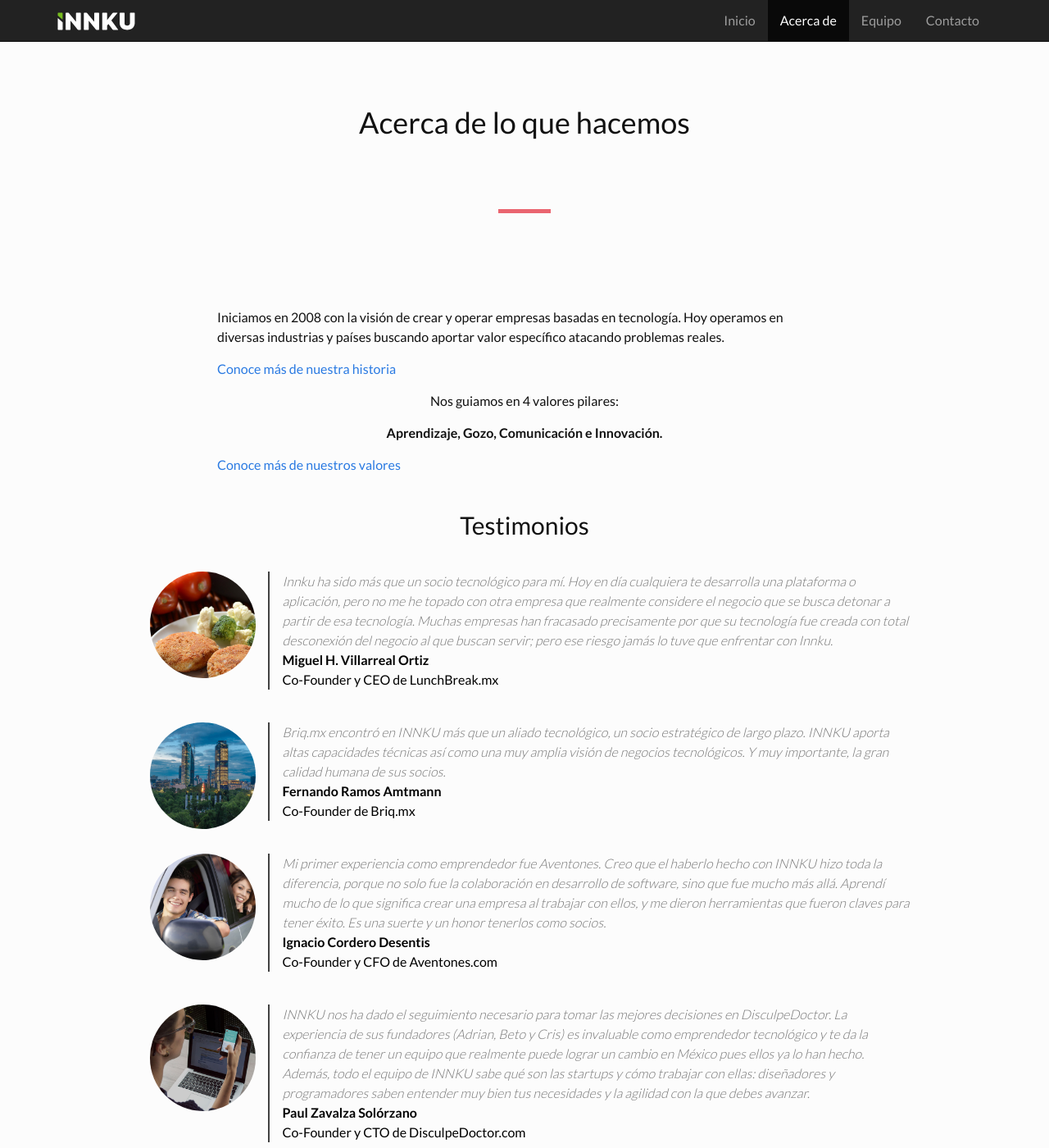
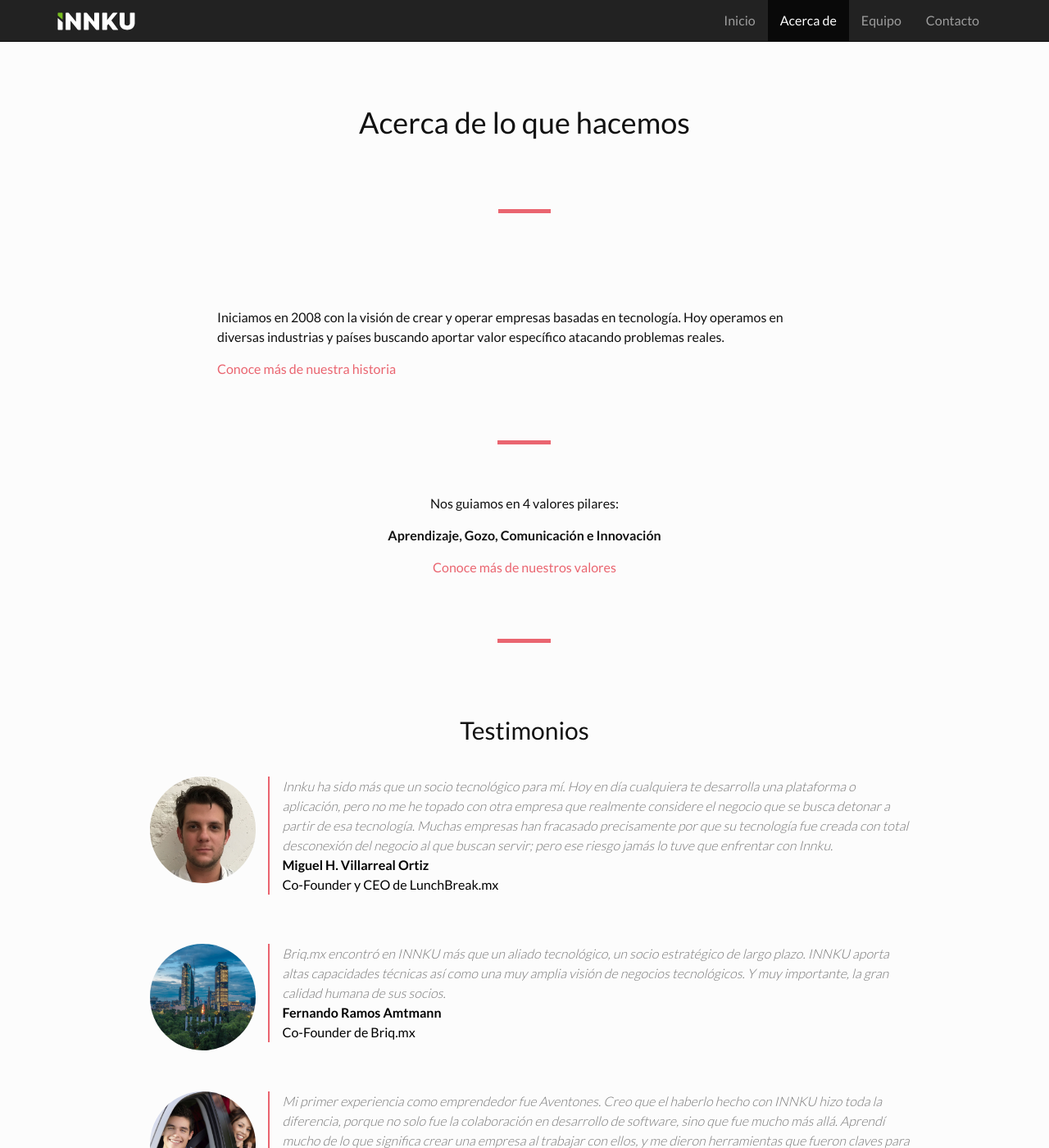
Before and after one commit to innku/innku-2018, a Jekyll site: the page built from acerca-de.html, in a window 1280 px wide and 1400 px high. Shown: the whole window at 82% size. Built offline with Jekyll 4.4.1, drawn with Linux system fonts in a browser that asks for light colours; nearby versions of some CDN libraries.

Commit message:
Imágenes para testimonios

```diff
--- a/acerca-de.html
+++ b/acerca-de.html
@@ -18,17 +18,33 @@
   </div>
 </div>
 
-<section class="row">
+<section class="row innku-section-content">
   <div class="col-md-offset-2 col-md-8 ">
     <p>{{ site.data.about.description }}</p>
     <p><a href="/">Conoce más de nuestra historia</a></p>
   </div>
+  <div class="col-lg-offset-5 col-lg-2 col-md-offset-5 col-md-2 col-sm-offset-5 col-sm-2 col-xs-offset-4 col-xs-4">
+    <div class="row">
+      <div class="col-lg-offset-4 col-lg-4 col-md-offset-4 col-md-4 col-sm-offset-4 col-sm-4 col-xs-offset-4 col-xs-4 innku-content-divisor">
+      </div>
+    </div>
+  </div>
+</section>
+
+<section class="row innku-section-content">
   <div class="col-md-offset-2 col-md-8 ">
     <p class="text-center">Nos guiamos en 4 valores pilares:
-    <p class="text-center"><strong>Aprendizaje, Gozo, Comunicación e Innovación.</strong></p>
-    <p><a href="/">Conoce más de nuestros valores</a></p>
+    <p class="text-center"><strong>Aprendizaje, Gozo, Comunicación e Innovación</strong></p>
+    <p class="text-center"><a href="/">Conoce más de nuestros valores</a></p>
+  </div>
+  <div class="col-lg-offset-5 col-lg-2 col-md-offset-5 col-md-2 col-sm-offset-5 col-sm-2 col-xs-offset-4 col-xs-4">
+    <div class="row">
+      <div class="col-lg-offset-4 col-lg-4 col-md-offset-4 col-md-4 col-sm-offset-4 col-sm-4 col-xs-offset-4 col-xs-4 innku-content-divisor">
+      </div>
+    </div>
   </div>
 </section>
+
 <section class="row innku-section-testimony">
   <div class="col-md-offset-1 col-md-10">
     <h2 class="text-center">{{ site.data.about.testimony-title }}</h2>
--- a/css/main.scss
+++ b/css/main.scss
@@ -578,6 +578,23 @@
   filter: blur(5px) grayscale(100%);
 }
 
+.innku-section-content {
+  margin-bottom: 40px;
+}
+.innku-section-content a {
+  color: $red;
+}
+
+.innku-content-divisor {
+  border-top: 5px solid $red;
+  margin-bottom: 2rem;
+  margin-top: 6rem;
+
+  @media screen and (max-width: 750px) {
+    margin-top: 10rem;
+  }
+}
+
 .innku-section-testimony h2 {
   margin: 30px 0 40px 0;
 }
@@ -596,11 +613,11 @@
 }
 
 .innku-section-testimony blockquote {
-  border-left: 2px solid $grey-color-dark;
+  border-left: 2px solid $red;
   font-size: 16px;
   font-style: normal;
   letter-spacing: 0;
-  margin-bottom: 40px;
+  margin-bottom: 60px;
 }
 
 .innku-section-testimony__font-styles p {
```
Also changed, not shown: img/about/ddr.jpg, img/about/lunch-break.jpg, img/home/back-aventones.jpg.
